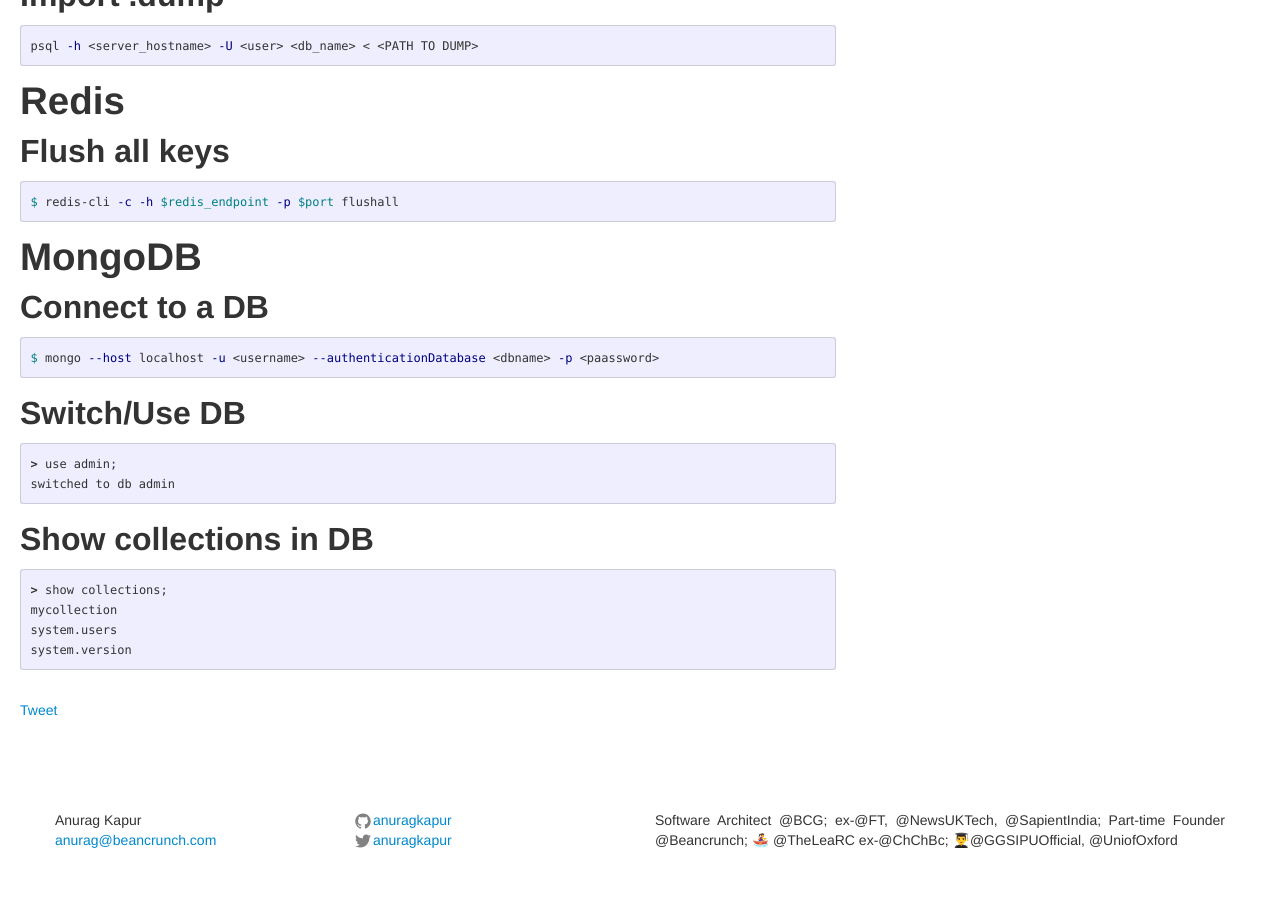
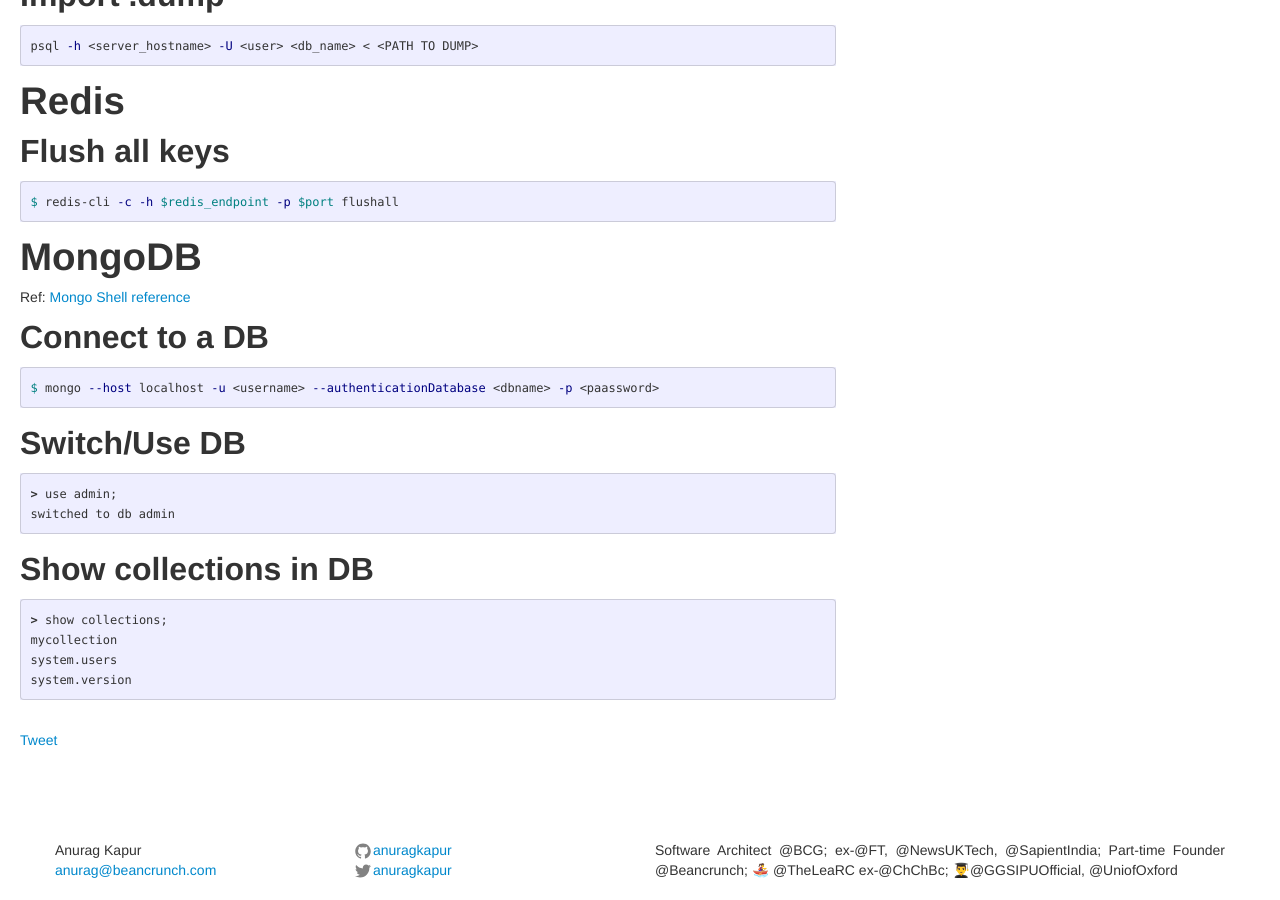
Before and after one commit to anuragkapur/anuragkapur.github.io, a Jekyll site: the page built from blog/cheat-sheets/_posts/2017-08-21-db-cheat-sheet.md, in a window 1280 px wide and 900 px high, scrolled down 1177 px. Built offline with Jekyll 4.4.1, drawn with Linux system fonts in a browser that asks for light colours; comment, search, counter and statistics services are not loaded; before the commit the page ends 2047 px from its top, so only the background shows below that.

Commit message:
Add mongo shell ref link

````diff
--- a/blog/cheat-sheets/_posts/2017-08-21-db-cheat-sheet.md
+++ b/blog/cheat-sheets/_posts/2017-08-21-db-cheat-sheet.md
@@ -66,6 +66,8 @@
 
 # MongoDB
 
+Ref: [Mongo Shell reference](https://docs.mongodb.com/manual/reference/mongo-shell/)
+
 ## Connect to a DB
 ```bash
 $ mongo --host localhost -u <username> --authenticationDatabase <dbname> -p <paassword>
````
